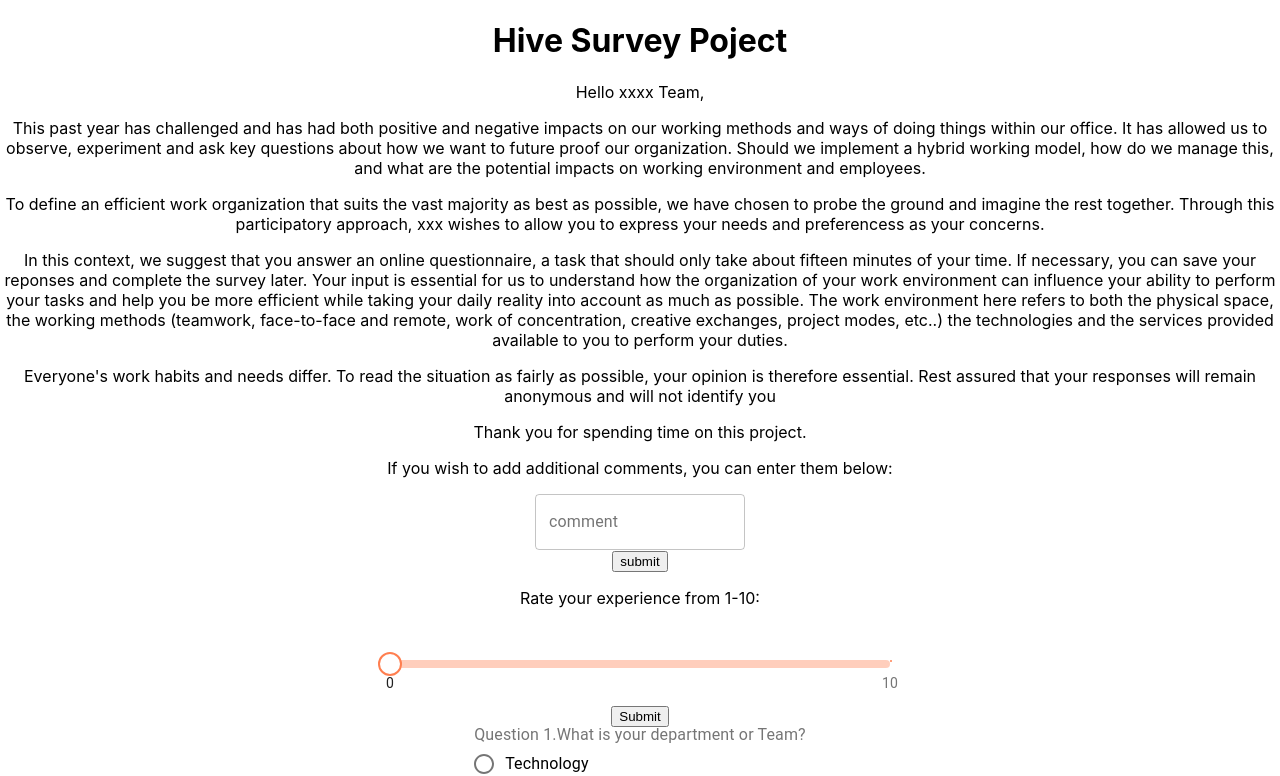
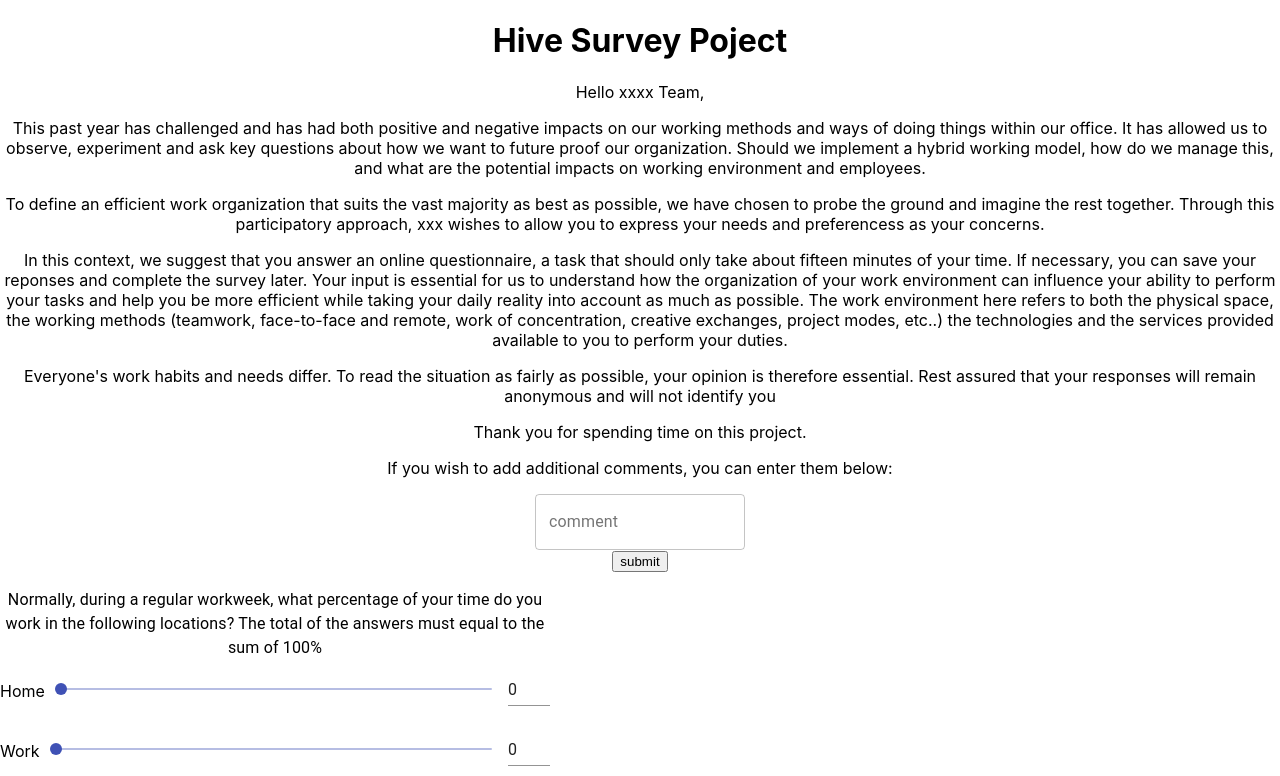
Before and after one commit to fjjes/project3-Hive, a React (Create React App) app in the folder client/: page / in a window 1280 px wide. Shown: the top 776 px of the page. Built offline with nearby package versions, Linux system fonts and the light colour scheme.

Commit message:
Update on slider

```diff
--- a/client/src/components/questiontypes/Slider.js
+++ b/client/src/components/questiontypes/Slider.js
@@ -1,85 +1,176 @@
-import React, { useState } from "react";
+import React, { useState, useState2 } from "react";
 import Slider from "@material-ui/core/Slider";
-import { withStyles, makeStyles } from "@material-ui/core/styles";
+import { makeStyles } from "@material-ui/core/styles";
+import Input from "@material-ui/core/Input";
+import Grid from "@material-ui/core/Grid";
+import Typography from "@material-ui/core/Typography";
 
-const PrettoSlider = withStyles({
+const useStyles = makeStyles({
   root: {
-    color: "#ff7f50",
-    height: 8,
+    width: 550,
   },
-  thumb: {
-    height: 24,
-    width: 24,
-    backgroundColor: "#fff",
-    border: "2px solid currentColor",
-    marginTop: -8,
-    marginLeft: -12,
-    "&:focus, &:hover, &$active": {
-      boxShadow: "inherit",
-    },
+  input: {
+    width: 42,
   },
-  active: {},
-  valueLabel: {
-    left: "calc(-50% + 4px)",
-  },
-  track: {
-    height: 8,
-    borderRadius: 4,
-  },
-  rail: {
-    height: 8,
-    borderRadius: 4,
-  },
-})(Slider);
+});
 
-const marks = [
-  {
-    value: 0,
-    label: "0",
-  },
-  {
-    value: 10,
-    label: "10",
-  },
-];
+export default function InputSlider() {
+  const classes = useStyles();
+  const [value, setValue] = React.useState(0);
 
-function SliderQuestion() {
-  const [slider, setSlider] = useState();
-
-  const handleChange = (e) => {
-    setSlider(e.target.value);
+  const handleSliderChange = (event, newValue) => {
+    setValue(newValue);
   };
 
-  const handleSubmit = () => {
-    console.log("slider", slider);
-    setSlider(); //inout clears out when clicked on submit
+  const handleInputChange = (event) => {
+    setValue(event.target.value === "" ? "" : Number(event.target.value));
+  };
+
+  const handleBlur = () => {
+    if (value < 0) {
+      setValue(0);
+    } else if (value > 100) {
+      setValue(100);
+    }
   };
 
   return (
-    <div>
-      <p>Rate your experience from 1-10:</p>
-      <PrettoSlider
-        style={{ width: 500, marginTop: 23 }}
-        valueLabelDisplay="auto"
-        aria-label="pretto slider"
-        defaultValue={0}
-        step={1}
-        marks
-        min={0}
-        max={10}
-        marks={marks}
-        onChange={handleChange}
-        value={slider} //undefined
-        // type="reset"
-        // placeholder="slide"
-      />
-      <div>
-        <button onClick={handleSubmit} type="submit">
-          Submit
-        </button>
-      </div>
+    <div className={classes.root}>
+      <Typography id="input-slider" gutterBottom>
+        Normally, during a regular workweek, what percentage of your time do you
+        work in the following locations? The total of the answers must equal to
+        the sum of 100%
+      </Typography>
+      <Grid container spacing={2} alignItems="center">
+        <Grid item>
+          <p>Home</p>
+        </Grid>
+        <Grid item xs>
+          <Slider
+            value={typeof value === "number" ? value : 0}
+            onChange={handleSliderChange}
+            aria-labelledby="input-slider"
+          />
+        </Grid>
+        <Grid item>
+          <Input
+            className={classes.input}
+            value={value}
+            margin="dense"
+            onChange={handleInputChange}
+            onBlur={handleBlur}
+            inputProps={{
+              step: 10,
+              min: 0,
+              max: 100,
+              type: "number",
+              "aria-labelledby": "input-slider",
+            }}
+          />
+        </Grid>
+      </Grid>
+      <Grid container spacing={2} alignItems="center">
+        <Grid item>
+          <p>Work</p>
+        </Grid>
+        <Grid item xs>
+          <Slider
+            value={typeof value === "number" ? value : 0}
+            onChange={handleSliderChange}
+            aria-labelledby="input-slider"
+          />
+        </Grid>
+        <Grid item>
+          <Input
+            className={classes.input}
+            value={value}
+            margin="dense"
+            onChange={handleInputChange}
+            onBlur={handleBlur}
+            inputProps={{
+              step: 10,
+              min: 0,
+              max: 100,
+              type: "number",
+              "aria-labelledby": "input-slider",
+            }}
+          />
+        </Grid>
+      </Grid>
     </div>
   );
 }
+// const PrettoSlider = withStyles({
+//   root: {
+//     color: "#ff7f50",
+//     height: 8,
+//   },
+//   thumb: {
+//     height: 24,
+//     width: 24,
+//     backgroundColor: "#fff",
+//     border: "2px solid currentColor",
+//     marginTop: -8,
+//     marginLeft: -12,
+//     "&:focus, &:hover, &$active": {
+//       boxShadow: "inherit",
+//     },
+//   },
+//   active: {},
+//   valueLabel: {
+//     left: "calc(-50% + 4px)",
+//   },
+//   track: {
+//     height: 8,
+//     borderRadius: 4,
+//   },
+//   rail: {
+//     height: 8,
+//     borderRadius: 4,
+//   },
+// })(Slider);
 
-export default SliderQuestion;
+// const marks = [
+//   {
+//     value: 0,
+//     label: "0",
+//   },
+//   {
+//     value: 10,
+//     label: "10",
+//   },
+// ];
+
+// function SliderQuestion() {
+//   const [slider, setSlider] = useState();
+
+//   const handleSubmit = () => {
+//     console.log("slider", slider);
+//     setSlider();
+//   };
+
+//   return (
+//     <div>
+//       <p>Rate your experience from 1-10:</p>
+//       <PrettoSlider
+//         style={{ width: 500, marginTop: 23 }}
+//         valueLabelDisplay="auto"
+//         aria-label="pretto slider"
+//         defaultValue={0}
+//         step={1}
+//         marks
+//         min={0}
+//         max={10}
+//         marks={marks}
+//         value={slider} //undefined
+//         onChange={(e) => setSlider(e.target.value)}
+//         // type="reset"
+//       />
+//       <div>
+//         <button onClick={handleSubmit} type="submit">
+//           Submit
+//         </button>
+//       </div>
+//     </div>
+//   );
+// }
```
